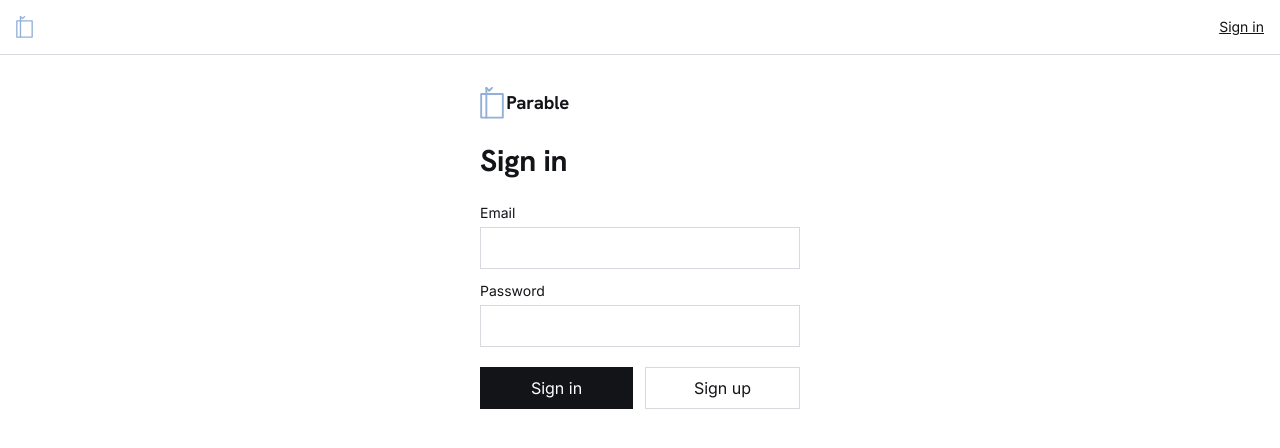
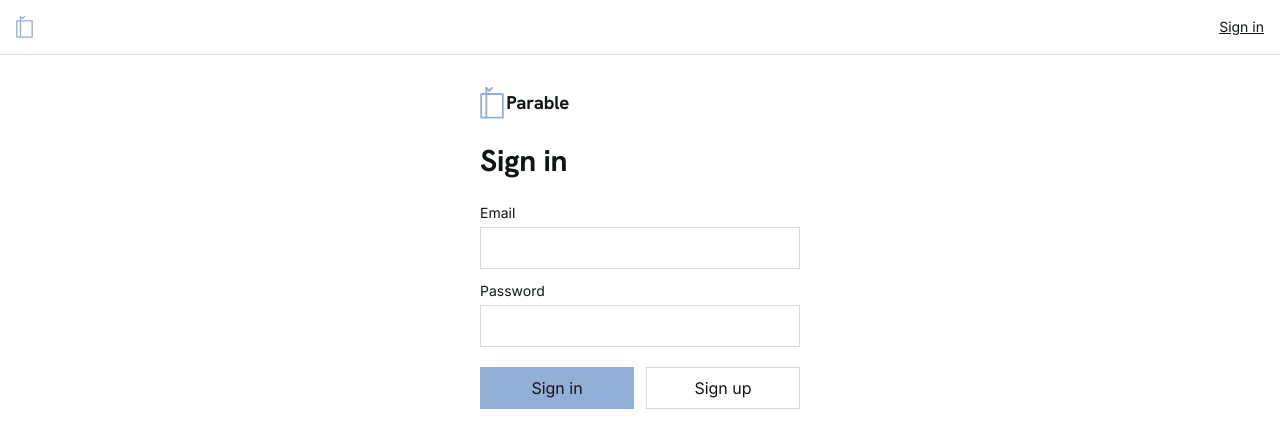
Before and after one commit to hunnahall/Parable, a Next.js app: page /login in a window 1280 px wide. Shown: the top 448 px of the page. Built offline with nearby package versions, Linux system fonts and the light colour scheme; no server answers.

Commit message:
Style login Sign in button to match landing page brand accent

```diff
--- a/src/app/login/page.tsx
+++ b/src/app/login/page.tsx
@@ -45,7 +45,7 @@ export default async function LoginPage({
         <div className="flex gap-3 pt-2">
           <button
             formAction={login}
-            className="flex-1 bg-foreground text-background py-2 transition-colors hover:opacity-90"
+            className="flex-1 border border-brand bg-brand text-brand-foreground py-2 transition-colors hover:opacity-90"
           >
             Sign in
           </button>
```
